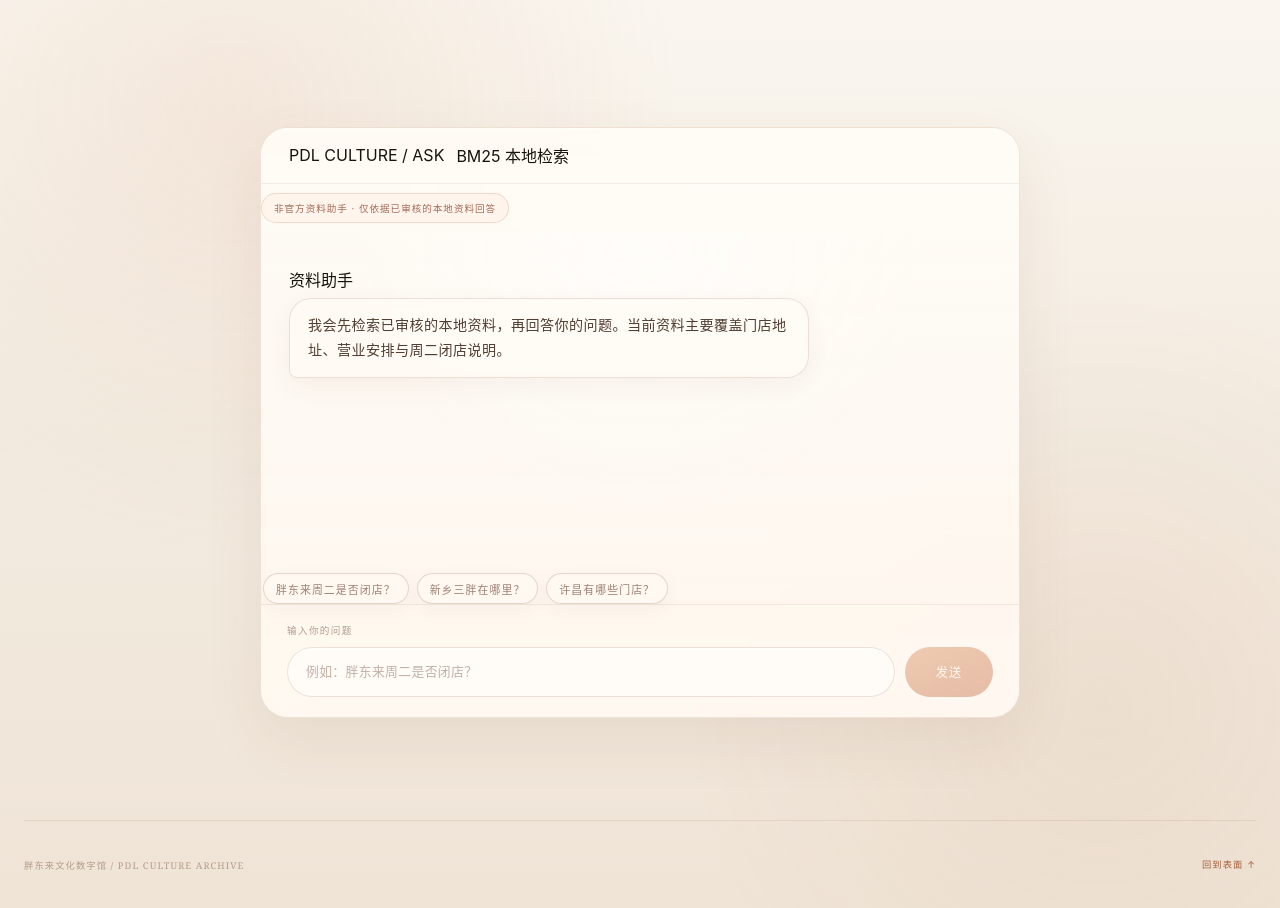
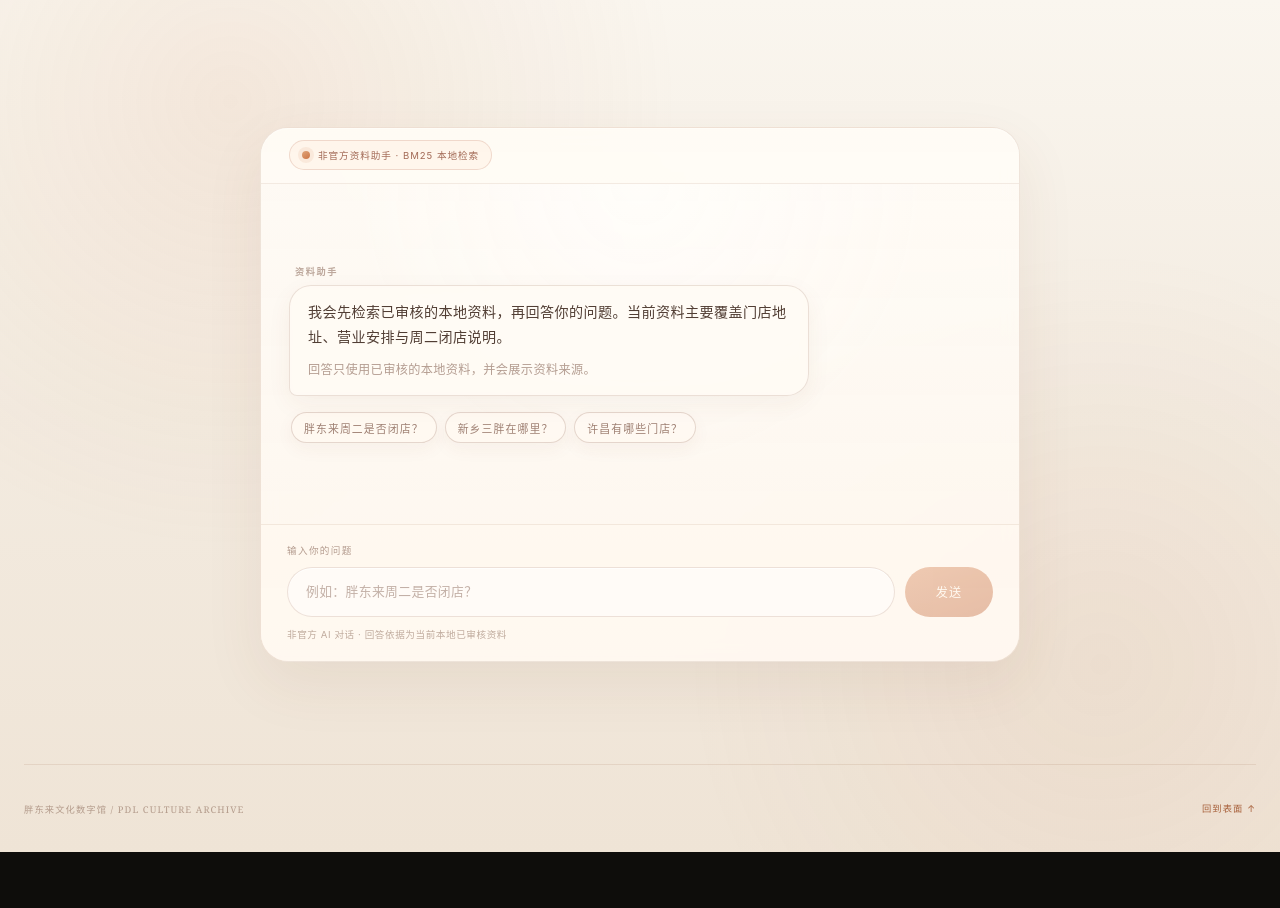
Before and after one commit to pao779765-web/pang_dong_lai, a Next.js app in the folder pangdonglai_project/site/: page / in a window 1280 px wide. Shown: the part 1840-2748 px from the top of the page. After the commit the page ends 2692 px from the top, so only its background shows below. Built offline with nearby package versions, Linux system fonts and the light colour scheme.

Commit message:
fix: 恢复 RAG 聊天界面视觉效果

```diff
--- a/pangdonglai_project/site/app/page.tsx
+++ b/pangdonglai_project/site/app/page.tsx
@@ -153,16 +153,38 @@
 
   return (
     <div className="dialogue-window" aria-label="胖东来文化资料问答">
-      <div className="dialogue-bar">
-        <span>PDL CULTURE / ASK</span>
-        <span className="dialogue-state">BM25 本地检索</span>
+      <header className="dialogue-bar">
+        <h2 id="dialogue-title" className="dialogue-title-sr">
+          与胖东来对话
+        </h2>
+        <span className="dialogue-disclaimer">
+          <span className="dialogue-dot" aria-hidden="true" />
+          非官方资料助手 · BM25 本地检索
+        </span>
+      </header>
+
+      <div className="dialogue-body" aria-live="polite" aria-busy={isSending}>
+        {messages.length === 1 && messages[0].id === "assistant-welcome" ? (
+          <div className="chat-empty-state">
+            <article className="message message-assistant">
+              <span className="message-label">资料助手</span>
+              <div className="message-content">
+                <p>{messages[0].content}</p>
+                <p className="message-footnote">回答只使用已审核的本地资料，并会展示资料来源。</p>
               </div>
-      <p className="dialogue-disclaimer">非官方资料助手 · 仅依据已审核的本地资料回答</p>
-
-      <div className="dialogue-body" aria-live="polite">
-        {messages.map((message) => (
+            </article>
+            <div className="chat-suggest" aria-label="推荐问题">
+              {suggestedQuestions.map((question) => (
+                <button className="chat-suggest-chip" onClick={() => setDraft(question)} type="button" key={question}>
+                  {question}
+                </button>
+              ))}
+            </div>
+          </div>
+        ) : (
+          messages.map((message) => (
             <article className={`message message-${message.role}`} key={message.id}>
-            <span>{message.role === "user" ? "你" : "资料助手"}</span>
+              <span className="message-label">{message.role === "user" ? "你" : "资料助手"}</span>
               <div className="message-content">
                 <p>{message.content}</p>
                 {message.role === "assistant" && message.sources?.length ? (
@@ -177,17 +199,16 @@
                 ) : null}
               </div>
             </article>
-        ))}
-        {isSending ? <div className="message message-assistant"><span>资料助手</span><div className="message-content"><p>正在检索资料并生成回答…</p></div></div> : null}
+          ))
+        )}
+        {isSending ? (
+          <div className="chat-pending" aria-live="polite">
+            <span className="chat-pending-dots" aria-hidden="true" />
+            正在检索资料并生成回答…
+          </div>
+        ) : null}
       </div>
 
-      <div className="chat-suggest" aria-label="推荐问题">
-        {suggestedQuestions.map((question) => (
-          <button className="chat-suggest-chip" onClick={() => setDraft(question)} type="button" key={question}>
-            {question}
-          </button>
-        ))}
-      </div>
       <form className="question-shell" onSubmit={handleSubmit}>
         <label htmlFor="chat-question">输入你的问题</label>
         <div className="question-row">
@@ -202,6 +223,7 @@
           <button type="submit" disabled={isSending || !draft.trim()}>{isSending ? "检索中" : "发送"}</button>
         </div>
         {chatError ? <p className="chat-error" role="alert">{chatError}</p> : null}
+        <small>非官方 AI 对话 · 回答依据为当前本地已审核资料</small>
       </form>
     </div>
   );
```
Lines whose indentation alone changed are shown as unchanged.
